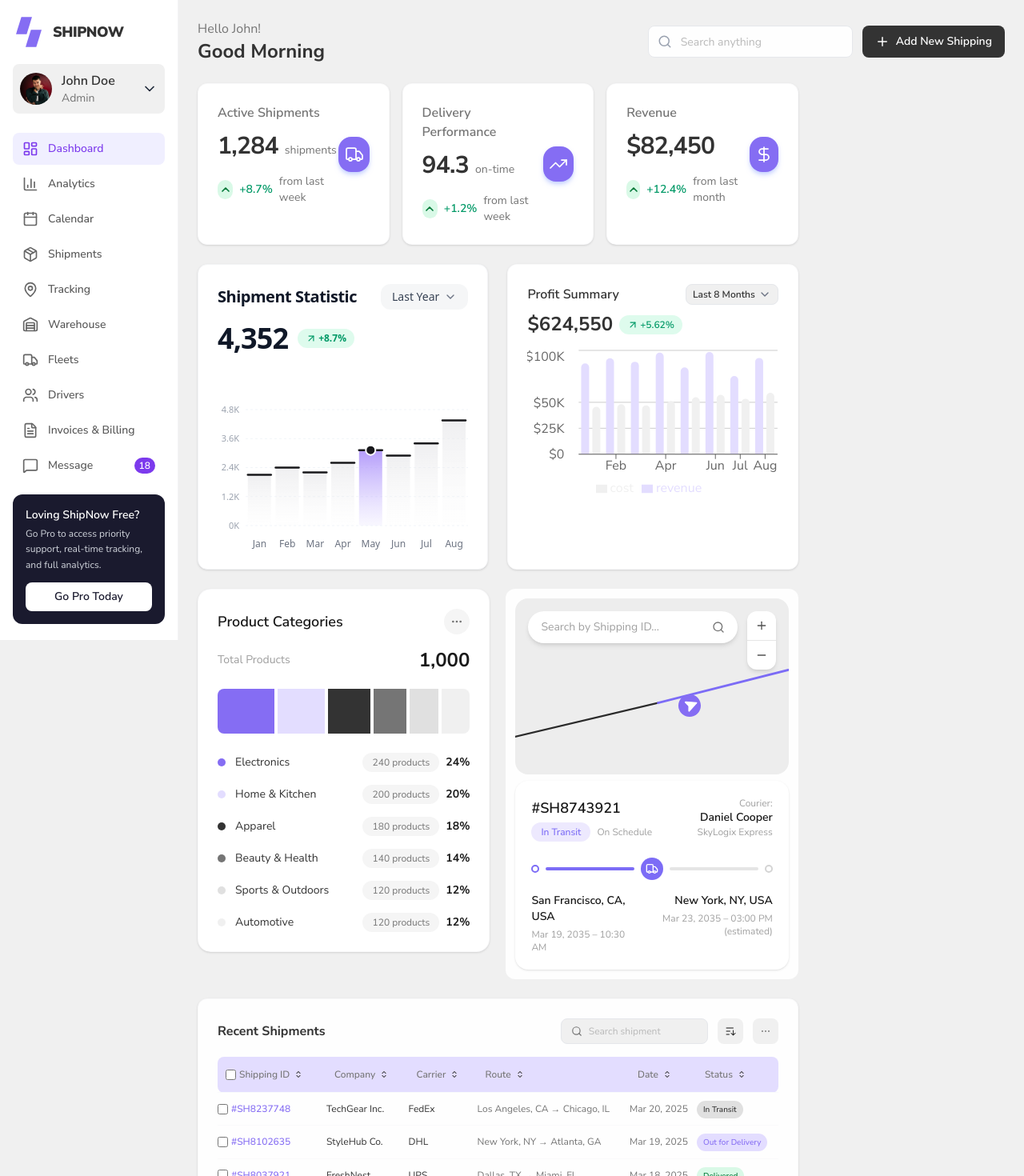
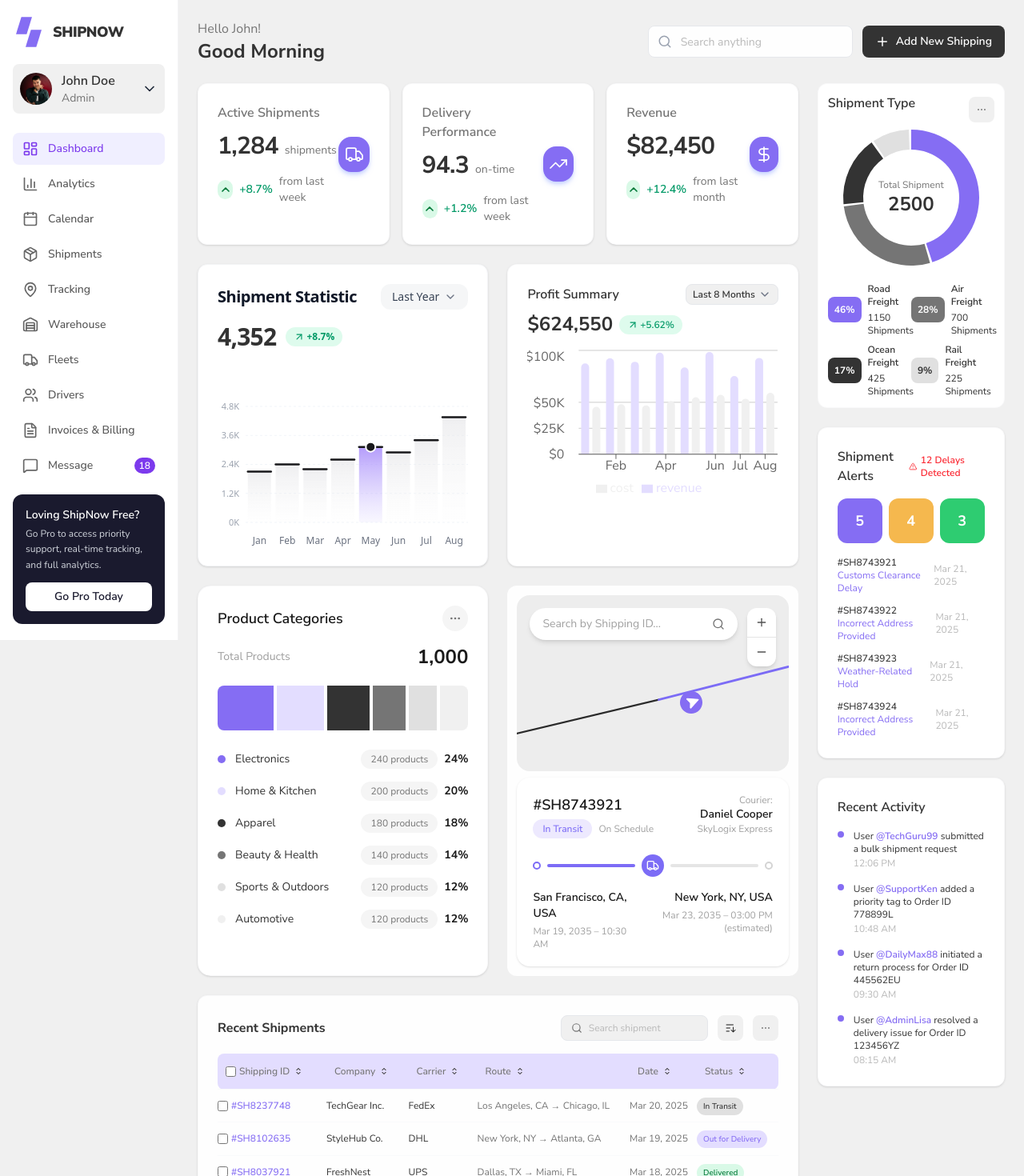
Before and after one commit to gmnayem631/ship-now, a Next.js app: page / in a window 1280 px wide. Shown: the top 1470 px of the page at 80% size. Built offline with nearby package versions, Linux system fonts and the light colour scheme.

Commit message:
feat: enhance DashboardPage layout with new ShipmentType, ShipmentAlerts, and RecentActivity components; update ProductCategories styling

```diff
--- a/app/(dashboard)/page.tsx
+++ b/app/(dashboard)/page.tsx
@@ -4,11 +4,14 @@ import DashboardHeader from "../components/dashboard/DashboardHeader";
 import StatCard from "../components/dashboard/StatCard";
 import ShipmentStatistic from "../components/dashboard/ShipmentStatistic";
 import ProfitSummary from "../components/dashboard/ProfitSummary";
-
+import ShipmentType from "../components/dashboard/ShipmentType";
 import ProductCategories from "../components/dashboard/ProductCategories";
-
+// import LiveTracking from "../components/dashboard/LiveTracking";
+import ShipmentAlerts from "../components/dashboard/ShipmentAlerts";
 import RecentShipments from "../components/dashboard/RecentShipments";
 import Tracking from "../components/dashboard/Tracking";
+import RecentActivity from "../components/dashboard/RecentActivity";
+// import RecentActivity from "../components/dashboard/RecentActivity";
 
 export default function DashboardPage() {
   return (
@@ -25,7 +28,7 @@ export default function DashboardPage() {
             <ProfitSummary />
           </div>
 
-          <div className="grid grid-cols-1 gap-5 lg:grid-cols-2">
+          <div className="grid grid-cols-1 gap-6 lg:grid-cols-2">
             <div className="lg:col-span-1">
               <ProductCategories />
             </div>
@@ -38,7 +41,11 @@ export default function DashboardPage() {
         </div>
 
         {/* Right column */}
-        <div className="space-y-6 xl:col-span-1"></div>
+        <div className="space-y-6 xl:col-span-1">
+          <ShipmentType />
+          <ShipmentAlerts />
+          <RecentActivity />
+        </div>
       </div>
     </div>
   );
--- a/app/components/dashboard/ProductCategories.tsx
+++ b/app/components/dashboard/ProductCategories.tsx
@@ -9,7 +9,7 @@ export default function ProductCategories() {
   }, 0);
 
   return (
-    <div className="rounded-2xl border border-gray-100/50 bg-white p-6 shadow-sm">
+    <div className="h-full rounded-2xl border border-gray-100/50 bg-white p-6 shadow-sm">
       {/* Header */}
       <div className="flex items-center justify-between">
         <h3 className="text-lg font-semibold text-[#1A1A1A]">
--- /dev/null
+++ b/app/components/dashboard/RecentActivity.tsx
@@ -0,0 +1,48 @@
+// components/dashboard/RecentActivity.tsx
+const activity = [
+  {
+    user: "@TechGuru99",
+    action: "submitted a bulk shipment request",
+    time: "12:06 PM",
+  },
+  {
+    user: "@SupportKen",
+    action: "added a priority tag to Order ID 778899L",
+    time: "10:48 AM",
+  },
+  {
+    user: "@DailyMax88",
+    action: "initiated a return process for Order ID 445562EU",
+    time: "09:30 AM",
+  },
+  {
+    user: "@AdminLisa",
+    action: "resolved a delivery issue for Order ID 123456YZ",
+    time: "08:15 AM",
+  },
+];
+
+export default function RecentActivity() {
+  return (
+    <div className="rounded-xl border border-gray-100/50 bg-white p-6 shadow-sm">
+      <h3 className="text-base font-semibold text-[#333333]">
+        Recent Activity
+      </h3>
+      <div className="mt-4 space-y-4">
+        {activity.map((a, i) => (
+          <div key={i} className="flex gap-3 text-xs">
+            <div className="mt-0.5 h-2 w-2 shrink-0 rounded-full bg-[#856DF3]" />
+            <div>
+              <p className="text-[#333333]">
+                User{" "}
+                <span className="font-semibold text-[#856DF3]">{a.user}</span>{" "}
+                {a.action}
+              </p>
+              <p className="mt-0.5 text-[#B9B9B9]">{a.time}</p>
+            </div>
+          </div>
+        ))}
+      </div>
+    </div>
+  );
+}
--- /dev/null
+++ b/app/components/dashboard/ShipmentAlerts.tsx
@@ -0,0 +1,59 @@
+// components/dashboard/ShipmentAlerts.tsx
+import { AlertTriangle } from "lucide-react";
+
+const alerts = [
+  { count: 5, label: "Customs Clearance Delay", color: "bg-[#856DF3]" },
+  { count: 4, label: "Incorrect Address Provided", color: "bg-[#F5B84E]" },
+  { count: 3, label: "Weather-Related Hold", color: "bg-[#2ECC71]" },
+];
+
+const list = [
+  { id: "#SH8743921", label: "Customs Clearance Delay", time: "Mar 21, 2025" },
+  {
+    id: "#SH8743922",
+    label: "Incorrect Address Provided",
+    time: "Mar 21, 2025",
+  },
+  { id: "#SH8743923", label: "Weather-Related Hold", time: "Mar 21, 2025" },
+  {
+    id: "#SH8743924",
+    label: "Incorrect Address Provided",
+    time: "Mar 21, 2025",
+  },
+];
+
+export default function ShipmentAlerts() {
+  return (
+    <div className="rounded-xl border border-gray-100/50 bg-white p-6 shadow-sm">
+      <div className="flex items-center justify-between">
+        <h3 className="text-base font-semibold text-[#333333]">
+          Shipment Alerts
+        </h3>
+        <span className="flex items-center gap-1 text-xs font-semibold text-red-500">
+          <AlertTriangle className="h-3.5 w-3.5" /> 12 Delays Detected
+        </span>
+      </div>
+      <div className="mt-4 flex gap-2">
+        {alerts.map((a, i) => (
+          <div
+            key={i}
+            className={`flex h-14 w-14 flex-col items-center justify-center rounded-xl ${a.color} text-white`}
+          >
+            <span className="text-lg leading-none font-bold">{a.count}</span>
+          </div>
+        ))}
+      </div>
+      <div className="mt-4 space-y-3">
+        {list.map((item, i) => (
+          <div key={i} className="flex items-center justify-between text-xs">
+            <div>
+              <p className="font-medium text-[#333333]">{item.id}</p>
+              <p className="text-[#856DF3]">{item.label}</p>
+            </div>
+            <span className="text-[#B9B9B9]">{item.time}</span>
+          </div>
+        ))}
+      </div>
+    </div>
+  );
+}
--- a/app/components/dashboard/ShipmentStatistic.tsx
+++ b/app/components/dashboard/ShipmentStatistic.tsx
@@ -97,7 +97,7 @@ export default function ShipmentStatisticChart() {
 
       {/* Metric & Badge */}
       <div className="mb-6 flex items-center gap-3">
-        <span className="text-4xl font-bold tracking-tight text-gray-900">
+        <span className="text-3xl font-bold tracking-tight text-[#333]">
           4,352
         </span>
         <span className="inline-flex items-center gap-0.5 rounded-full bg-emerald-100/70 px-2.5 py-1 text-xs font-semibold text-emerald-600">
--- /dev/null
+++ b/app/components/dashboard/ShipmentType.tsx
@@ -0,0 +1,71 @@
+// components/dashboard/ShipmentType.tsx
+"use client";
+import { PieChart, Pie, Cell } from "recharts";
+import EllipsisIcon from "../ui/EllipsisIcon";
+
+interface Data {
+  name: string;
+  value: number;
+  color: string;
+  shipment: number;
+}
+
+const data: Data[] = [
+  { name: "Road Freight", value: 46, color: "#856DF3", shipment: 1150 },
+  { name: "Air Freight", value: 28, color: "#757575", shipment: 700 },
+  { name: "Ocean Freight", value: 17, color: "#333", shipment: 425 },
+  { name: "Rail Freight", value: 9, color: "#E0E0E0", shipment: 225 },
+];
+
+export default function ShipmentType() {
+  const total = 2500;
+  return (
+    <div className="rounded-xl border border-gray-100/50 bg-white p-3">
+      <div className="flex items-center justify-between">
+        <h3 className="mb-4 text-base font-semibold text-[#333333]">
+          Shipment Type
+        </h3>
+        <div className="rounded-lg bg-[#F0F0F0] p-2 font-semibold">
+          <EllipsisIcon />
+        </div>
+      </div>
+      <div className="relative flex justify-center">
+        <PieChart width={180} height={180}>
+          <Pie
+            data={data}
+            dataKey="value"
+            innerRadius={60}
+            outerRadius={85}
+            paddingAngle={2}
+            startAngle={90}
+            endAngle={-270}
+          >
+            {data.map((d, i) => (
+              <Cell key={i} fill={d.color} stroke="none" />
+            ))}
+          </Pie>
+        </PieChart>
+        <div className="absolute inset-0 flex flex-col items-center justify-center">
+          <span className="text-xs text-[#757575]">Total Shipment</span>
+          <span className="text-2xl font-bold text-[#333333]">{total}</span>
+        </div>
+      </div>
+      <div className="mt-4 grid grid-cols-2 gap-y-2 text-xs">
+        {data.map((d, i) => (
+          <div key={i} className="flex items-center gap-2">
+            <span
+              className={`rounded-lg p-2 font-bold ${d.color === "#E0E0E0" ? "text-[#333333]" : "text-[#FEFEFE]"}`}
+              style={{ backgroundColor: `${d.color}` }}
+            >
+              {d.value}%
+            </span>
+            <div className="flex flex-col gap-1">
+              <span className="font-semibold text-[#333333]">{d.name}</span>
+              <span className="text-[#333333]">{d.shipment} Shipments</span>
+            </div>
+          </div>
+        ))}
+      </div>
+    </div>
+  );
+}
--- a/app/components/ui/ArrowIcons.tsx
+++ b/app/components/ui/ArrowIcons.tsx
@@ -10,26 +10,26 @@ const ArrowIcons = () => {
       xmlns="http://www.w3.org/2000/svg"
     >
       <path
-        fill-rule="evenodd"
+        fillRule="evenodd"
         clip-rule="evenodd"
         d="M4.50314 8.00314C4.674 7.83229 4.951 7.83229 5.12186 8.00314L7 9.88128L8.87814 8.00314C9.049 7.83229 9.326 7.83229 9.49686 8.00314C9.66771 8.174 9.66771 8.451 9.49686 8.62186L7.30936 10.8094C7.1385 10.9802 6.8615 10.9802 6.69064 10.8094L4.50314 8.62186C4.33229 8.451 4.33229 8.174 4.50314 8.00314Z"
         fill="#333333"
       />
       <path
-        fill-rule="evenodd"
+        fillRule="evenodd"
         clip-rule="evenodd"
         d="M4.50314 8.00314C4.674 7.83229 4.951 7.83229 5.12186 8.00314L7 9.88128L8.87814 8.00314C9.049 7.83229 9.326 7.83229 9.49686 8.00314C9.66771 8.174 9.66771 8.451 9.49686 8.62186L7.30936 10.8094C7.1385 10.9802 6.8615 10.9802 6.69064 10.8094L4.50314 8.62186C4.33229 8.451 4.33229 8.174 4.50314 8.00314Z"
         fill="black"
         fill-opacity="0.2"
       />
       <path
-        fill-rule="evenodd"
+        fillRule="evenodd"
         clip-rule="evenodd"
         d="M4.50314 5.99686C4.674 6.16771 4.951 6.16771 5.12186 5.99686L7 4.11872L8.87814 5.99686C9.049 6.16771 9.326 6.16771 9.49686 5.99686C9.66771 5.826 9.66771 5.549 9.49686 5.37814L7.30936 3.19064C7.1385 3.01979 6.8615 3.01979 6.69064 3.19064L4.50314 5.37814C4.33229 5.549 4.33229 5.826 4.50314 5.99686Z"
         fill="#333333"
       />
       <path
-        fill-rule="evenodd"
+        fillRule="evenodd"
         clip-rule="evenodd"
         d="M4.50314 5.99686C4.674 6.16771 4.951 6.16771 5.12186 5.99686L7 4.11872L8.87814 5.99686C9.049 6.16771 9.326 6.16771 9.49686 5.99686C9.66771 5.826 9.66771 5.549 9.49686 5.37814L7.30936 3.19064C7.1385 3.01979 6.8615 3.01979 6.69064 3.19064L4.50314 5.37814C4.33229 5.549 4.33229 5.826 4.50314 5.99686Z"
         fill="black"
--- a/app/components/ui/EllipsisIcon.tsx
+++ b/app/components/ui/EllipsisIcon.tsx
@@ -16,7 +16,7 @@ const EllipsisIcon = () => {
       <path
         d="M8 8.75C8.41421 8.75 8.75 8.41421 8.75 8C8.75 7.58579 8.41421 7.25 8 7.25C7.58579 7.25 7.25 7.58579 7.25 8C7.25 8.41421 7.58579 8.75 8 8.75Z"
         fill="black"
-        fill-opacity="0.2"
+        fillOpacity="0.2"
       />
       <path
         d="M12 8.75C12.4142 8.75 12.75 8.41421 12.75 8C12.75 7.58579 12.4142 7.25 12 7.25C11.5858 7.25 11.25 7.58579 11.25 8C11.25 8.41421 11.5858 8.75 12 8.75Z"
@@ -25,7 +25,7 @@ const EllipsisIcon = () => {
       <path
         d="M12 8.75C12.4142 8.75 12.75 8.41421 12.75 8C12.75 7.58579 12.4142 7.25 12 7.25C11.5858 7.25 11.25 7.58579 11.25 8C11.25 8.41421 11.5858 8.75 12 8.75Z"
         fill="black"
-        fill-opacity="0.2"
+        fillOpacity="0.2"
       />
       <path
         d="M4 8.75C4.41421 8.75 4.75 8.41421 4.75 8C4.75 7.58579 4.41421 7.25 4 7.25C3.58579 7.25 3.25 7.58579 3.25 8C3.25 8.41421 3.58579 8.75 4 8.75Z"
@@ -34,7 +34,7 @@ const EllipsisIcon = () => {
       <path
         d="M4 8.75C4.41421 8.75 4.75 8.41421 4.75 8C4.75 7.58579 4.41421 7.25 4 7.25C3.58579 7.25 3.25 7.58579 3.25 8C3.25 8.41421 3.58579 8.75 4 8.75Z"
         fill="black"
-        fill-opacity="0.2"
+        fillOpacity="0.2"
       />
     </svg>
   );
```
